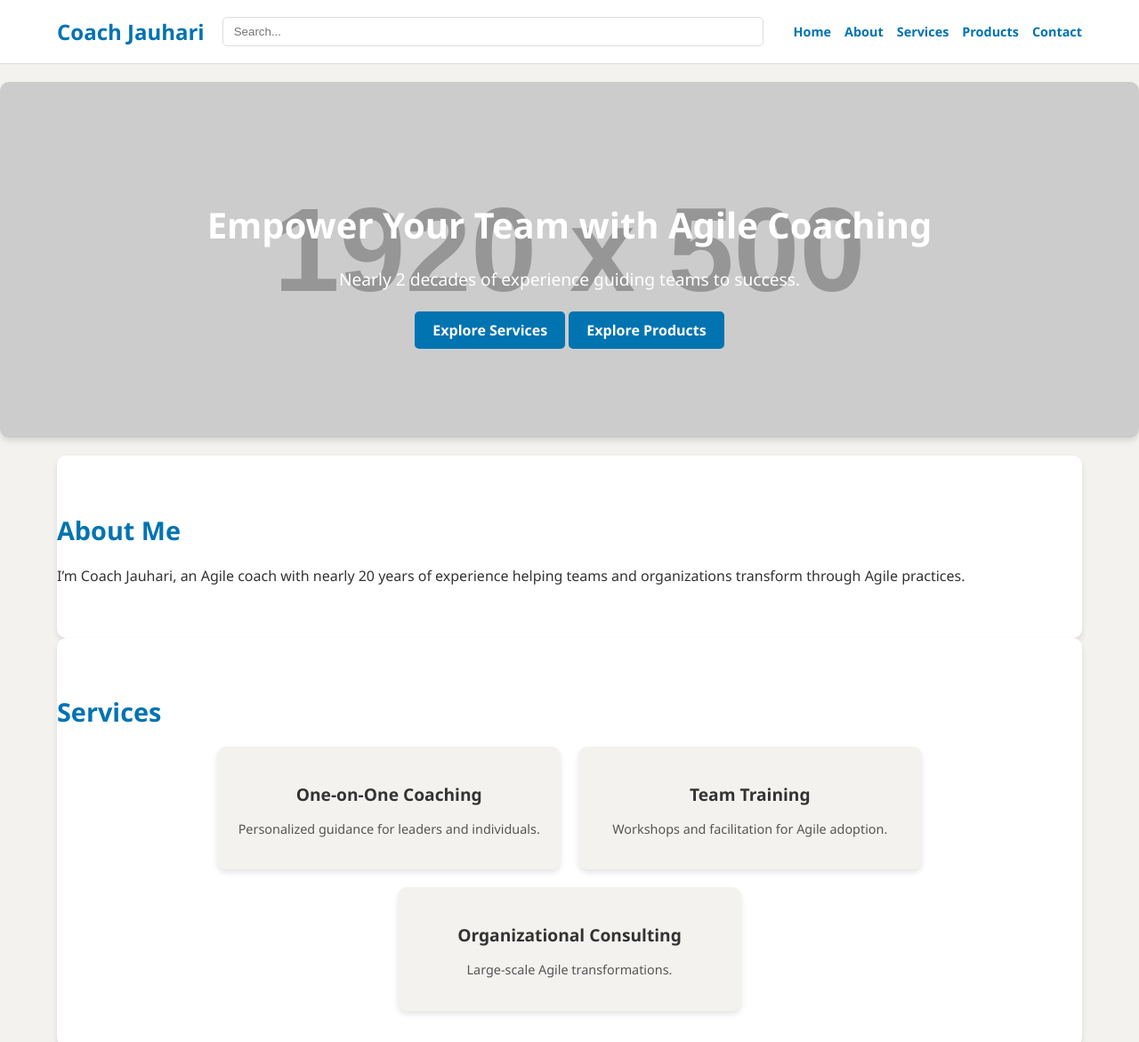
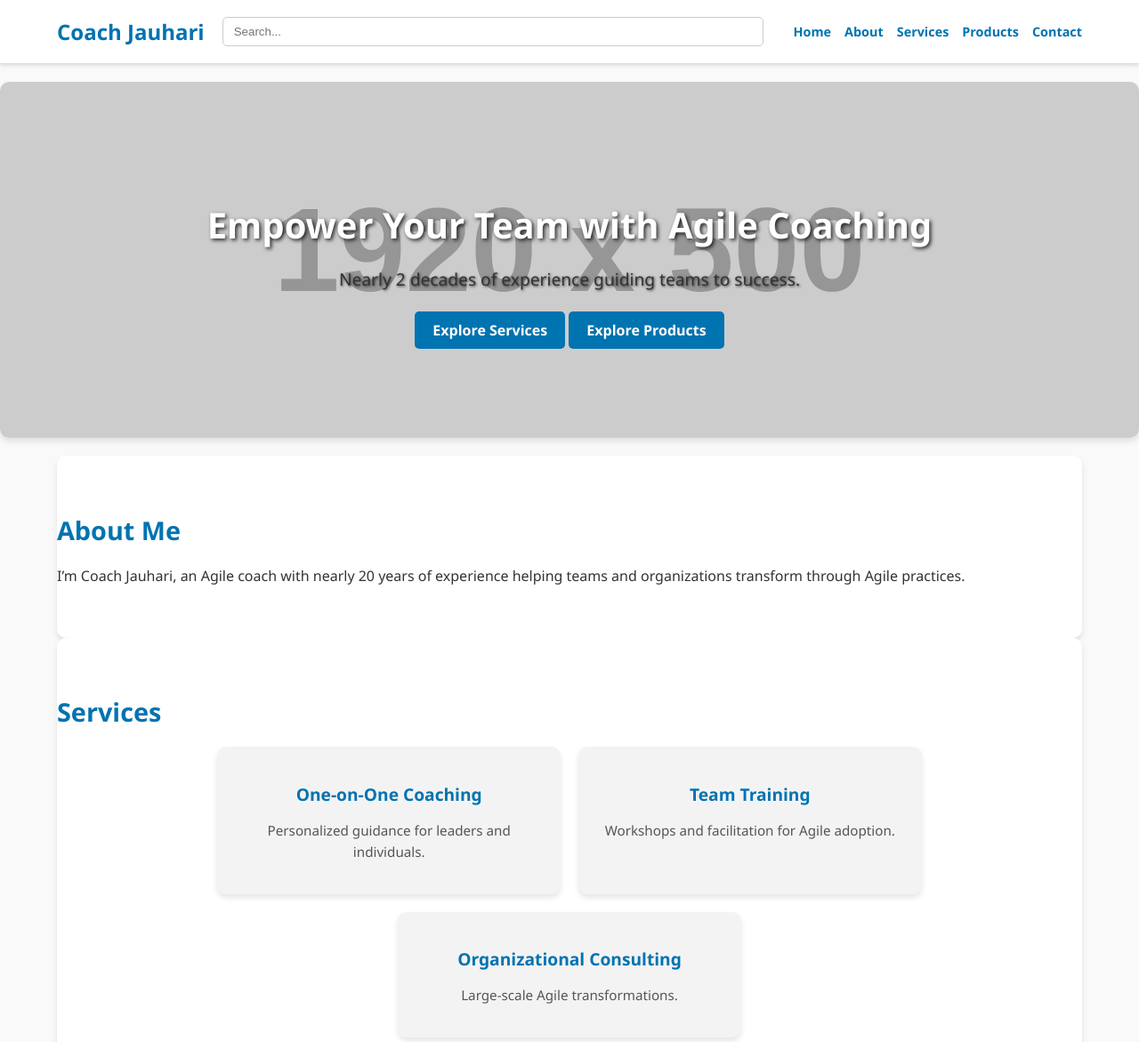
Before and after one commit to maifors/agile, a plain HTML site: page index.html in a window 1280 px wide. Shown: the top 1171 px of the page at 89% size. Drawn offline with Linux system fonts and the light colour scheme; placeholder pictures from the web are drawn by us.

Commit message:
Update index.html

```diff
--- a/index.html
+++ b/index.html
@@ -14,12 +14,12 @@
             font-family: 'Segoe UI', Tahoma, Geneva, Verdana, sans-serif;
             margin: 0;
             padding: 0;
-            background-color: #f3f2ef;
-            color: #333;
+            background-color: #f9f9f9;
+            color: #222; /* Darker text for better contrast */
         }
         a {
             text-decoration: none;
-            color: inherit;
+            color: #0073b1; /* LinkedIn blue for links */
         }
         a:hover {
             text-decoration: underline;
@@ -38,6 +38,7 @@
             position: sticky;
             top: 0;
             z-index: 1000;
+            box-shadow: 0 2px 4px rgba(0, 0, 0, 0.1); /* Add slight shadow for better visibility */
         }
         header .logo {
             font-size: 1.5rem;
@@ -56,12 +57,13 @@
         .search-bar input {
             width: 100%;
             padding: 8px 12px;
-            border: 1px solid #ddd;
+            border: 1px solid #ccc; /* Slightly darker border for better visibility */
             border-radius: 5px;
             outline: none;
         }
         .search-bar input:focus {
             border-color: #0073b1;
+            box-shadow: 0 0 3px #0073b1; /* Focus effect */
         }
         nav ul {
             list-style: none;
@@ -86,10 +88,12 @@
         .hero h1 {
             font-size: 2.5rem;
             margin-bottom: 10px;
+            text-shadow: 2px 2px 4px rgba(0, 0, 0, 0.8); /* Add shadow for better readability on light backgrounds */
         }
         .hero p {
             font-size: 1.2rem;
             margin-bottom: 20px;
+            text-shadow: 1px 1px 3px rgba(0, 0, 0, 0.7);
         }
         .cta-button {
             background: #0073b1;
@@ -119,6 +123,7 @@
         section p {
             font-size: 1rem;
             line-height: 1.6;
+            color: #333; /* Adjusted for better readability */
         }
         .grid {
             display: flex;
@@ -127,7 +132,7 @@
             justify-content: center;
         }
         .card {
-            background: #f3f2ef;
+            background: #f3f3f3; /* Light grey for contrast against white */
             padding: 20px;
             border-radius: 10px;
             width: 30%;
@@ -138,10 +143,11 @@
         .card h3 {
             font-size: 1.2rem;
             margin-bottom: 10px;
+            color: #0073b1; /* Consistent blue theme */
         }
         .card p {
-            font-size: 0.9rem;
-            color: #555;
+            font-size: 0.95rem;
+            color: #555; /* Neutral text color for better contrast */
         }
 
         /* Footer */
```
